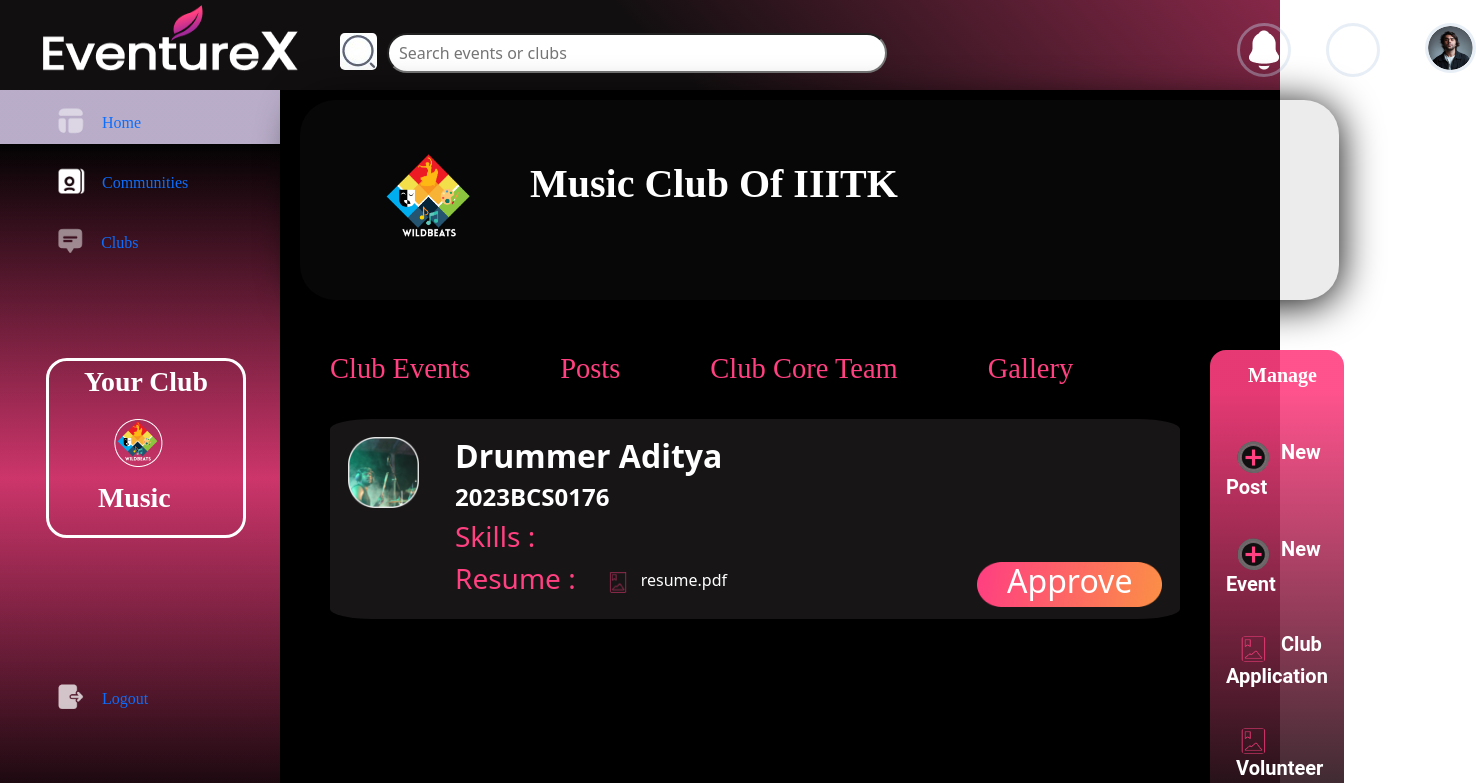
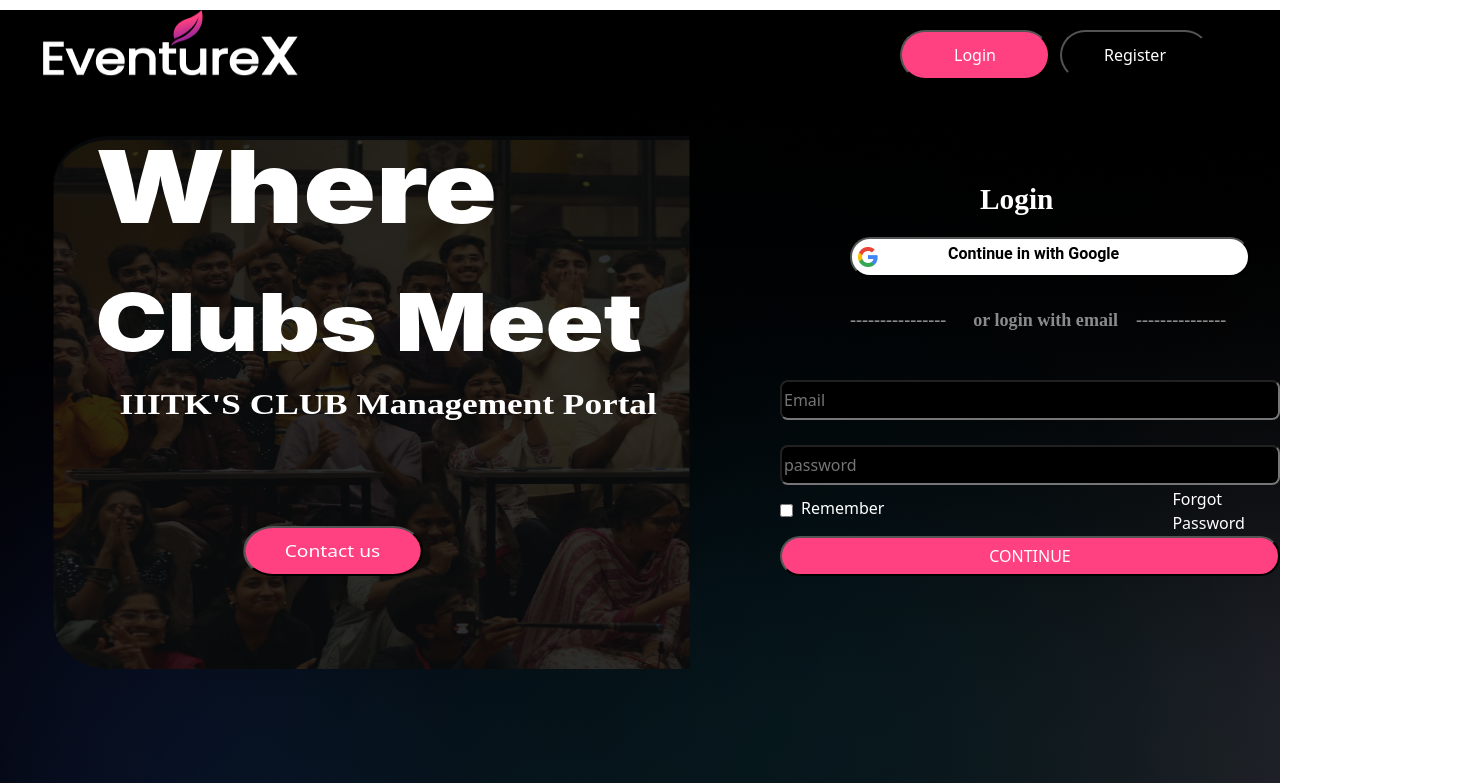
Before and after one commit to Namitsai19082005/EventureX-DBMS-Project, a React (Vite) app in the folder DBMS Project/: page /login in a window 1280 px wide. Shown: the top 783 px of the page, 1476 px wide, since content can reach past the window. Built offline with nearby package versions, Linux system fonts and the light colour scheme.

Commit message:
Onclick function

```diff
--- a/DBMS Project/package.json
+++ b/DBMS Project/package.json
@@ -13,7 +13,8 @@
     "bootstrap": "^5.3.3",
     "react": "^18.3.1",
     "react-dom": "^18.3.1",
-    "react-icons": "^5.2.1"
+    "react-icons": "^5.2.1",
+    "react-router-dom": "^6.26.2"
   },
   "devDependencies": {
     "@eslint/js": "^9.8.0",
--- a/DBMS Project/src/App.jsx
+++ b/DBMS Project/src/App.jsx
@@ -14,26 +14,28 @@ import NewPost from "./Components/NewPost.jsx"
 import MusicClubEvents from "./Components/MusicClubEvents.jsx"
 import ClubApplication from "./Components/ClubApplication.jsx"
 import './App.css'
+import { Route,Routes } from "react-router-dom"
+
 function App()
 {
   return (
-    <>
-        {/* <Login></Login> */}
-        {/* <Register></Register> */}
-        {/* <HomePage></HomePage> */}
-        {/* <Club></Club> */}
-        {/* <ProfilePage></ProfilePage> */}
-        {/* <RunawayRegs></RunawayRegs> */}
-        {/* <ClubEvents></ClubEvents> */}
-        {/* <Gallery></Gallery> */}
-        {/* <WildbeatsCoreTeam></WildbeatsCoreTeam> */}
-        {/* <WildbeatsPosts></WildbeatsPosts> */}
-        {/* <Notification></Notification> */}
-        {/* <NewPost></NewPost> */}
-        {/* <Settings></Settings> */}
-        {/* <MusicClubEvents></MusicClubEvents> */}
-        <ClubApplication></ClubApplication>
-    </>
+        <Routes>
+          <Route path = "/" element = {<Register/>} />
+          <Route path="/login" element={<Login/>}/>
+          <Route path="/Home" element={<HomePage/>}/>
+          <Route path="/Club" element={<Club/>}/>
+          <Route path="/Profile" element={<ProfilePage/>}/>
+          <Route path="/RunawayRegs" element={<RunawayRegs/>}/>
+          <Route path="/ClubEvents" element={<ClubEvents/>}/>
+          <Route path="/Gallery" element={<Gallery/>}/>
+          <Route path="/CoreTeam" element={<WildbeatsCoreTeam/>}/>
+          <Route path="/Post" element={<WildbeatsPosts/>}/>
+          <Route path="/Notification" element={<Notification/>}/>
+          <Route path="/NewPost" element={<NewPost/>}/>
+          <Route path="/Settings" element={<Settings/>}/>
+          <Route path="/ClubEvents" element={<MusicClubEvents/>}/>
+          <Route path="/ClubApplication" element={<ClubApplication/>}/>
+        </Routes>
   );
 }
 
--- a/DBMS Project/src/Components/Login.jsx
+++ b/DBMS Project/src/Components/Login.jsx
@@ -1,8 +1,18 @@
 import styles from "./login.module.css"
 import logo from "../assets/logo.png"
 import googlelogo from "../assets/googlelogo.png"
+import { useNavigate } from "react-router-dom"
 function Login()
 {
+   const navigate=useNavigate();
+   const handleregister=()=>{
+      navigate('/');
+   }
+
+   const movetohomepage=()=>{
+      navigate('/Home');
+   }
+
     return (
       <div className={styles.loginPage}>
           <header>
@@ -11,7 +21,7 @@ function Login()
              </div>
              <div className={styles.logreg}>
                 <button type="button" className={`${styles.btn} ${styles.btn1}`}>Login</button>
-                <button type="button" className={styles.btn}>Register</button>
+                <button type="button" className={styles.btn} onClick={handleregister}>Register</button>
              </div>
           </header>
           <div className={styles.mainpage}>
@@ -37,7 +47,7 @@ function Login()
                     </div>
                     <a>Forgot Password</a>
                  </div>
-                 <button className={styles.continue}>CONTINUE</button>
+                 <button className={styles.continue} onClick={movetohomepage}>CONTINUE</button>
               </div>
           </div>
       </div>
--- a/DBMS Project/src/Components/Register.jsx
+++ b/DBMS Project/src/Components/Register.jsx
@@ -3,8 +3,14 @@ import logo from "../assets/logo.png"
 import googlelogo from "../assets/googlelogo.png"
 import student from "../assets/student.png"
 import faculty from "../assets/faculty.png"
+import { useNavigate } from "react-router-dom"
 function Register()
 {
+  const navigate=useNavigate();
+
+   const handlelogin=()=>{
+     navigate('/login');
+   }
     return (
       <div className={styles.registerPage}>
           <header>
@@ -12,7 +18,7 @@ function Register()
                 <img src={logo} width="260px" height="67px"  alt="logo"/>
              </div>
              <div className={styles.logreg}>
-                <button type="button" className={styles.btn}>Login</button>
+                <button type="button" className={styles.btn} onClick={handlelogin}>Login</button>
                 <button type="button" className={`${styles.btn} ${styles.btn1}`}>Register</button>
              </div>
           </header>
@@ -53,7 +59,7 @@ function Register()
                      <input className={styles.pass} type="password" id="password" name="password" placeholder="password" required/><br/>
                      <input className={styles.reppass} type="password" id="password" name="password" placeholder="Repeat password" required/><br/>
                   </div>
-                 <button className={styles.continue}>CONTINUE</button>
+                 <button className={styles.continue} onClick={handlelogin}>CONTINUE</button>
               </div>
           </div>
       </div>
--- a/DBMS Project/src/main.jsx
+++ b/DBMS Project/src/main.jsx
@@ -1,10 +1,13 @@
 import { StrictMode } from 'react'
 import { createRoot } from 'react-dom/client'
 import App from './App.jsx'
+import {BrowserRouter} from 'react-router-dom'
 import 'bootstrap/dist/css/bootstrap.min.css'
 
 createRoot(document.getElementById('root')).render(
   <StrictMode>
+    <BrowserRouter>
     <App />
+    </BrowserRouter>
   </StrictMode>,
 )
```
Also changed, not shown: 1 other file (tests, documents, lock files or other folders).
